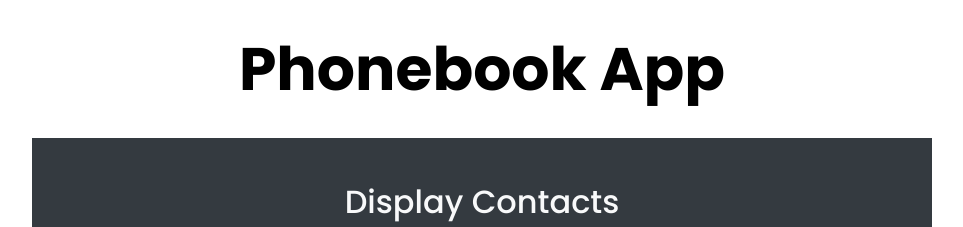
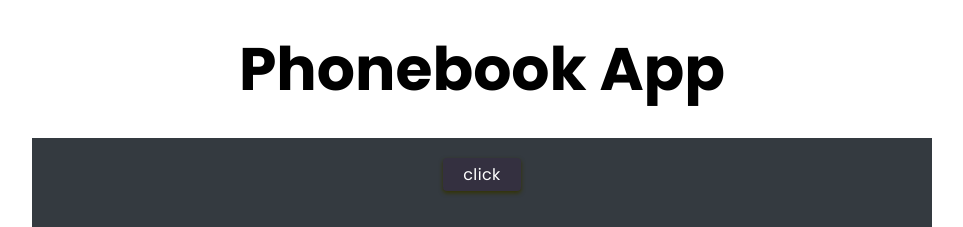
Before and after one commit to spectr-e/react-projects, a React (Vite) app: page / in a window 1280 px wide. Shown: the top 227 px of the page, without its empty margins (158-1121 px from the left). Built offline with nearby package versions, Linux system fonts and the light colour scheme.

Commit message:
feat(SearchFilterComp): Initialize the codebase for the search filter component

```diff
--- a/src/Projects/24-phone-book-app/PhoneBookApp.jsx
+++ b/src/Projects/24-phone-book-app/PhoneBookApp.jsx
@@ -2,6 +2,7 @@ import { useState } from 'react'
 import { Title } from '../../components'
 import ContactList from './ContactList'
 import { contacts } from '../../data'
+import SearchFilter from './SearchFilter'
 
 const PhoneBookApp = () => {
   const [showContacts, setShowContacts] = useState(true)
@@ -11,6 +12,7 @@ const PhoneBookApp = () => {
     <div className='container'>
       <Title title={'Phonebook App'} classes={'title text-center'} />
       <main className='bg-dark text-light p-1'>
+        <SearchFilter />
         <div style={{ height: 600, overflow: 'auto' }}>
           <h2 className='subtitle text-center'>Display Contacts</h2>
           {showContacts && <ContactList contacts={db} />}
--- /dev/null
+++ b/src/Projects/24-phone-book-app/SearchFilter.jsx
@@ -0,0 +1,11 @@
+import { Button } from '../../components'
+
+const SearchFilter = () => {
+  return (
+    <section className='text-center'>
+      <Button classes={'btn-dark'} />
+    </section>
+  )
+}
+
+export default SearchFilter
```
